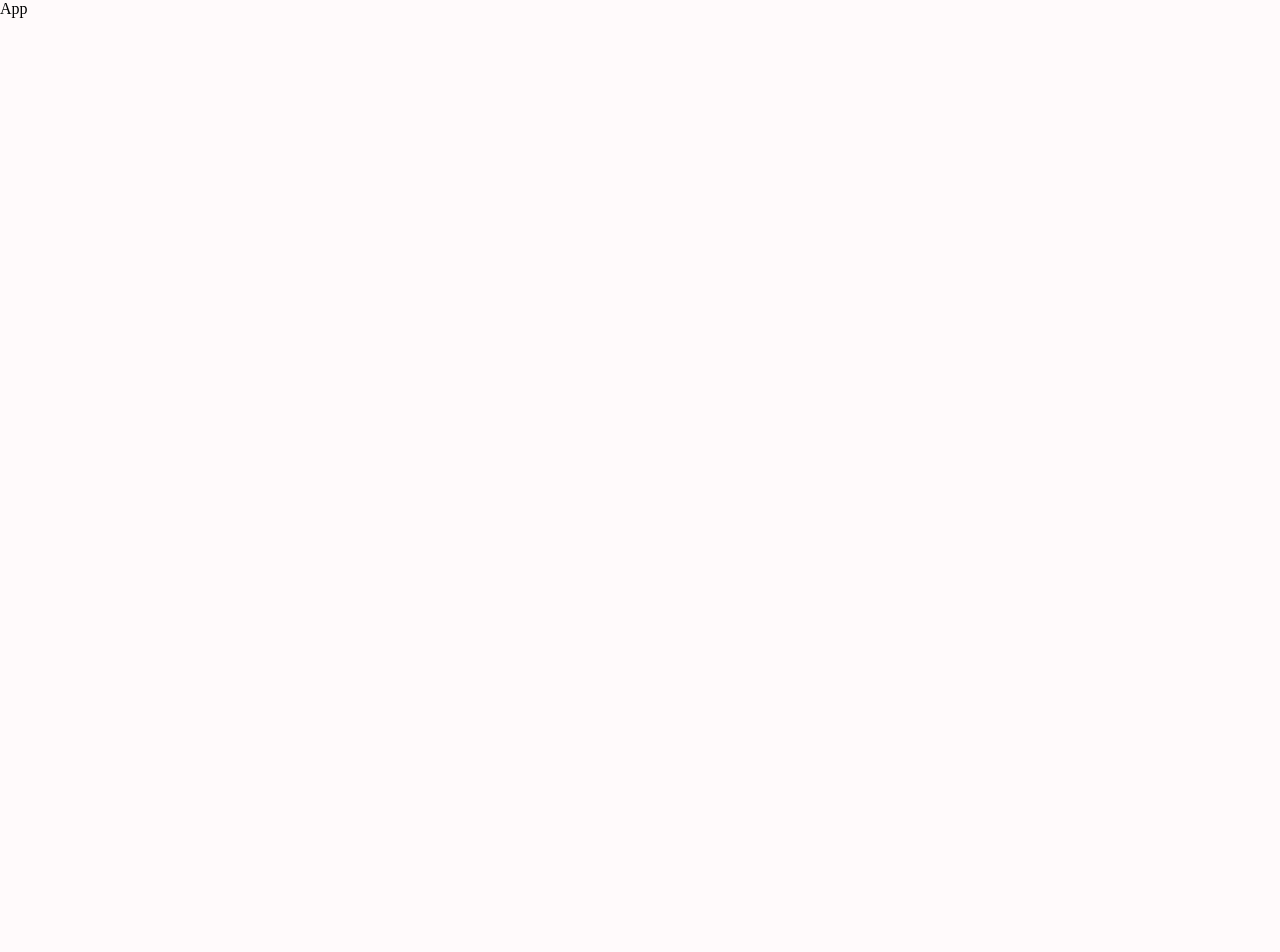
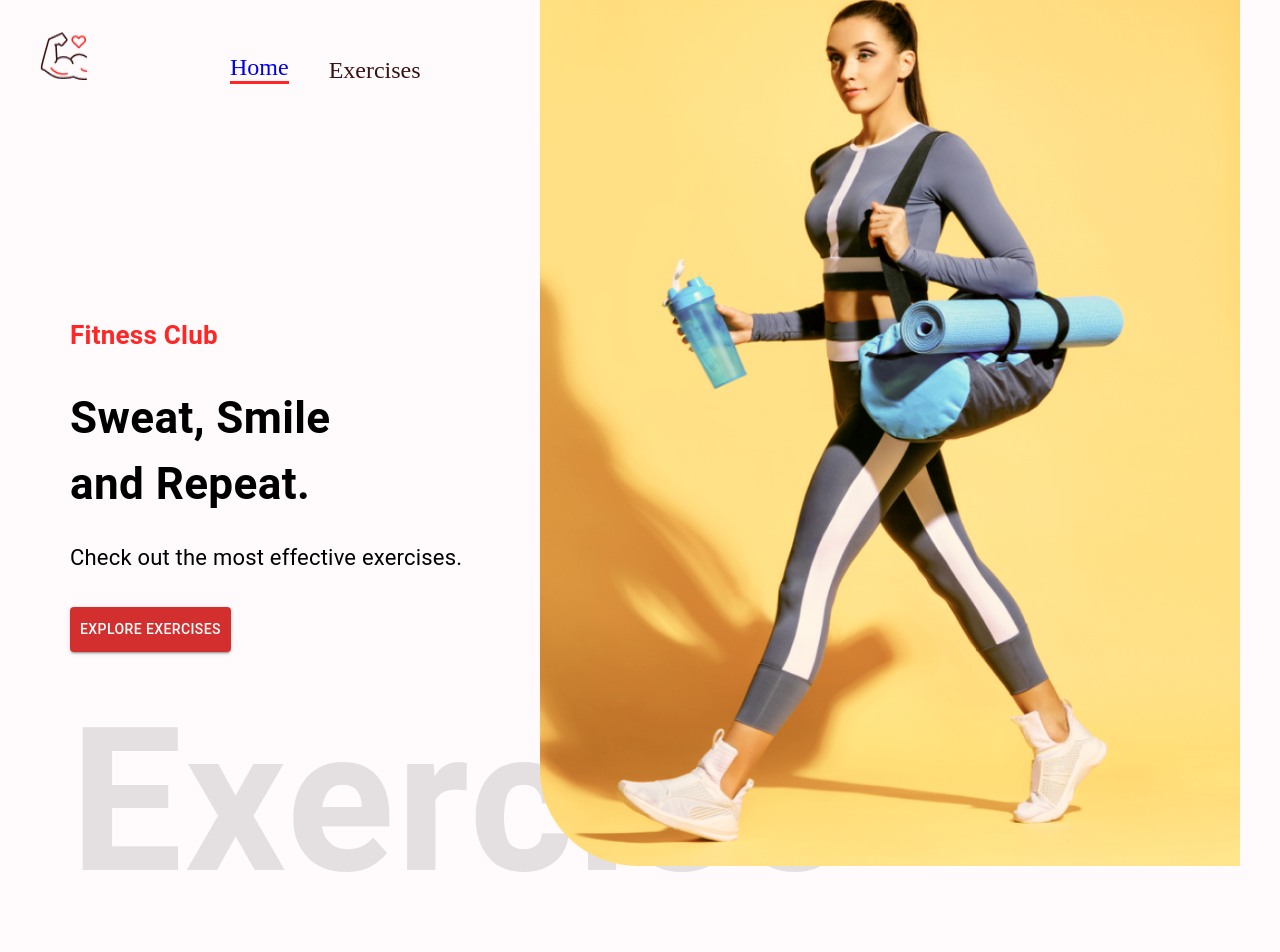
Before and after one commit to raffay2001/REACT-FITNESS-APPLICATION, a React (Create React App) app: page / in a window 1280 px wide. Shown: the top 952 px of the page. Before the commit the page ends 800 px from the top, so only its background shows below. Built offline with nearby package versions, Linux system fonts and the light colour scheme.

Commit message:
Implemented HeroBanner Component.

```diff
--- a/src/App.js
+++ b/src/App.js
@@ -1,8 +1,23 @@
 import React from "react";
-import './App.css';
+import { Route, Routes } from "react-router-dom";
+import { Box } from "@mui/material";
+import "./App.css";
+import ExerciseDetail from "./pages/ExerciseDetail";
+import Home from "./pages/Home";
+import Navbar from "./components/Navbar";
+import Footer from "./components/Footer";
 
 const App = () => {
-  return <div>App</div>;
+  return (
+    <Box width="450px" sx={{ width: { xl: "1448px" } }} m="auto">
+      <Navbar />
+      <Routes>
+        <Route path="/" element={<Home />} />
+        <Route path="/exercise/:id" element={<ExerciseDetail />} />
+      </Routes>
+      <Footer />
+    </Box>
+  );
 };
 
 export default App;
--- /dev/null
+++ b/src/components/Exercises.js
@@ -0,0 +1,7 @@
+import React from "react";
+
+const Exercises = () => {
+  return <div>Exercises</div>;
+};
+
+export default Exercises;
--- /dev/null
+++ b/src/components/Footer.js
@@ -0,0 +1,7 @@
+import React from "react";
+
+const Footer = () => {
+  return <div>Footer</div>;
+};
+
+export default Footer;
--- /dev/null
+++ b/src/components/HeroBanner.js
@@ -0,0 +1,47 @@
+import React from "react";
+import { Box, Typography, Stack, Button } from "@mui/material";
+import HeroBannerImage from "../assets/images/banner.png";
+
+const HeroBanner = () => {
+  return (
+    <Box
+      sx={{ mt: { lg: "212px", xs: "70px" }, ml: { sm: "50px" } }}
+      position="relative"
+      p="20px"
+    >
+      <Typography color="#FF2625" fontWeight="600" fontSize="26px">
+        Fitness Club
+      </Typography>
+      <Typography
+        fontWeight="700"
+        sx={{ fontSize: { lg: "44px", xs: "40px" } }}
+        mb="23px"
+        mt="30px"
+      >
+        Sweat, Smile <br /> and Repeat.
+      </Typography>
+      <Typography fontSize="22px" lineHeight="35px" mb={4}>
+        Check out the most effective exercises.
+      </Typography>
+      <Button
+        variant="contained"
+        color="error"
+        href="#exercises"
+        sx={{ backgroundColor: "FF2625", padding: "10px" }}
+      >
+        Explore Exercises
+      </Button>
+      <Typography
+        fontWeight="600"
+        color="FF2625"
+        sx={{ opacity: "0.1", display: { lg: "block", xs: "none" } }}
+        fontSize="200px"
+      >
+        Exercise
+      </Typography>
+      <img src={HeroBannerImage} alt="banner" className="hero-banner-img" />
+    </Box>
+  );
+};
+
+export default HeroBanner;
--- /dev/null
+++ b/src/components/Navbar.js
@@ -0,0 +1,47 @@
+import React from "react";
+import { Link } from "react-router-dom";
+import { Stack } from "@mui/material";
+import Logo from "../assets/images/Logo.png";
+
+const Navbar = () => {
+  return (
+    <Stack
+      direction="row"
+      justifyContent="none"
+      px="20px"
+      sx={{
+        gap: { sm: "122px", xs: "40px" },
+        mt: { sm: "32px", xs: "20px" },
+      }}
+    >
+      <Link to="/">
+        <img
+          src={Logo}
+          alt="logo"
+          style={{ width: "48px", height: "48px", margin: "0px 20px" }}
+        />
+      </Link>
+
+      <Stack direction="row" gap="40px" fontSize="24px" alignItems="flex-end">
+        <Link
+          to="/"
+          style={{
+            textDecoration: "none",
+            color: "3A1212",
+            borderBottom: "3px solid #FF2625",
+          }}
+        >
+          Home
+        </Link>
+        <a
+          href="#exercises"
+          style={{ textDecoration: "none", color: "#3A1212" }}
+        >
+          Exercises
+        </a>
+      </Stack>
+    </Stack>
+  );
+};
+
+export default Navbar;
--- /dev/null
+++ b/src/components/SearchExercises.js
@@ -0,0 +1,7 @@
+import React from "react";
+
+const SearchExercises = () => {
+  return <div>SearchExercises</div>;
+};
+
+export default SearchExercises;
--- a/src/index.js
+++ b/src/index.js
@@ -1,8 +1,11 @@
 import React from 'react';
 import ReactDOM from 'react-dom/client';
 import App from './App';
+import { BrowserRouter } from 'react-router-dom';
 
 const root = ReactDOM.createRoot(document.getElementById('root'));
 root.render(
-    <App />
+    <BrowserRouter>
+        <App />
+    </BrowserRouter>
 );
--- /dev/null
+++ b/src/pages/ExerciseDetail.js
@@ -0,0 +1,7 @@
+import React from "react";
+
+const ExerciseDetail = () => {
+  return <div>ExerciseDetail</div>;
+};
+
+export default ExerciseDetail;
--- /dev/null
+++ b/src/pages/Home.js
@@ -0,0 +1,17 @@
+import React, { useState } from "react";
+import { Box } from "@mui/material";
+import HeroBanner from "../components/HeroBanner";
+import SearchExercises from "../components/SearchExercises";
+import Exercises from "../components/Exercises";
+
+const Home = () => {
+  return (
+    <Box>
+      <HeroBanner />
+      <SearchExercises />
+      <Exercises />
+    </Box>
+  );
+};
+
+export default Home;
```
